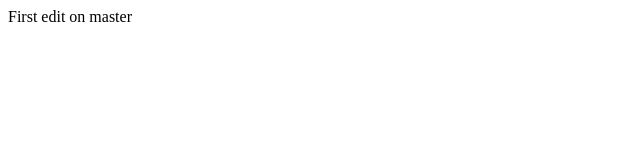
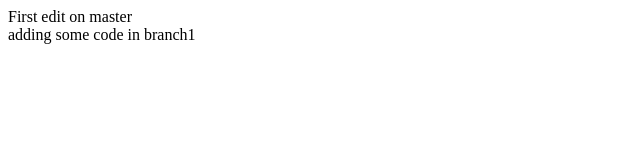
Before and after one commit to yahya-wsea/test, a plain HTML site: page index.html in a window 1280 px wide. Shown: the whole page, without its empty margins (0-640 px from the left). Drawn offline with Linux system fonts and the light colour scheme.

Commit message:
branch1 edit

```diff
--- a/index.html
+++ b/index.html
@@ -8,6 +8,8 @@
 </head>
 <body>
     <div>First edit on master</div>
+    <div>adding some code in branch1</div>
+
 
 </body>
 </html>
```
